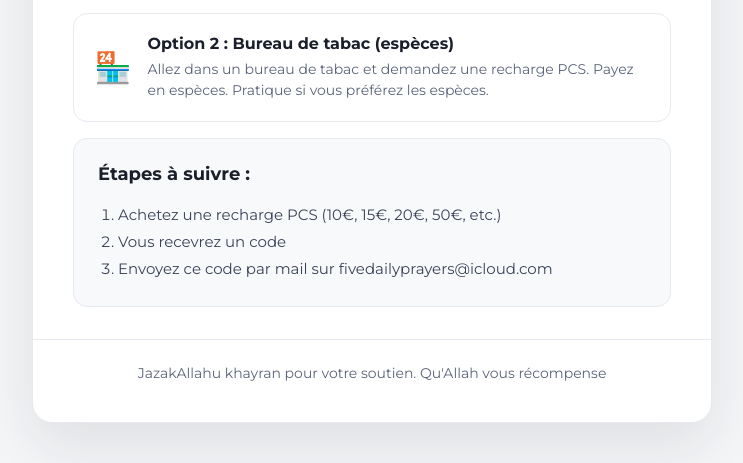
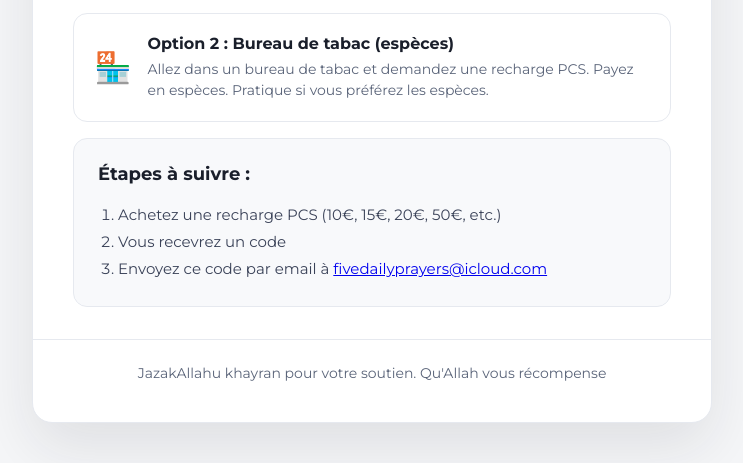
Before and after one commit to vie2cesar/pcs, a website: page index.html in a window 1280 px wide. Shown: the part 774-1237 px from the top of the page, without its empty margins (268-1011 px from the left). Drawn offline with Linux system fonts and the light colour scheme.

Commit message:
Update email instruction to include mailto link

```diff
--- a/index.html
+++ b/index.html
@@ -69,7 +69,7 @@
                 <ol>
                     <li>Achetez une recharge PCS (10€, 15€, 20€, 50€, etc.)</li>
                     <li>Vous recevrez un code</li>
-                    <li>Envoyez ce code par mail sur fivedailyprayers@icloud.com</li>
+                    <li>Envoyez ce code par email à <a href="mailto:fivedailyprayers@icloud.com">fivedailyprayers@icloud.com</a></li>
                 </ol>
             </div>
         </section>
```
